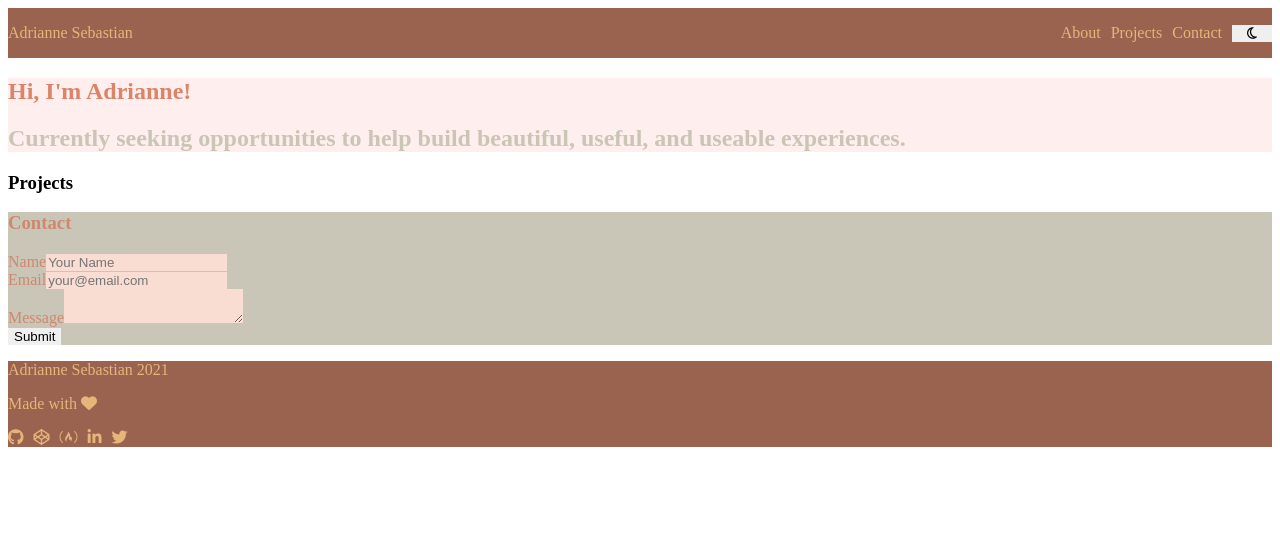
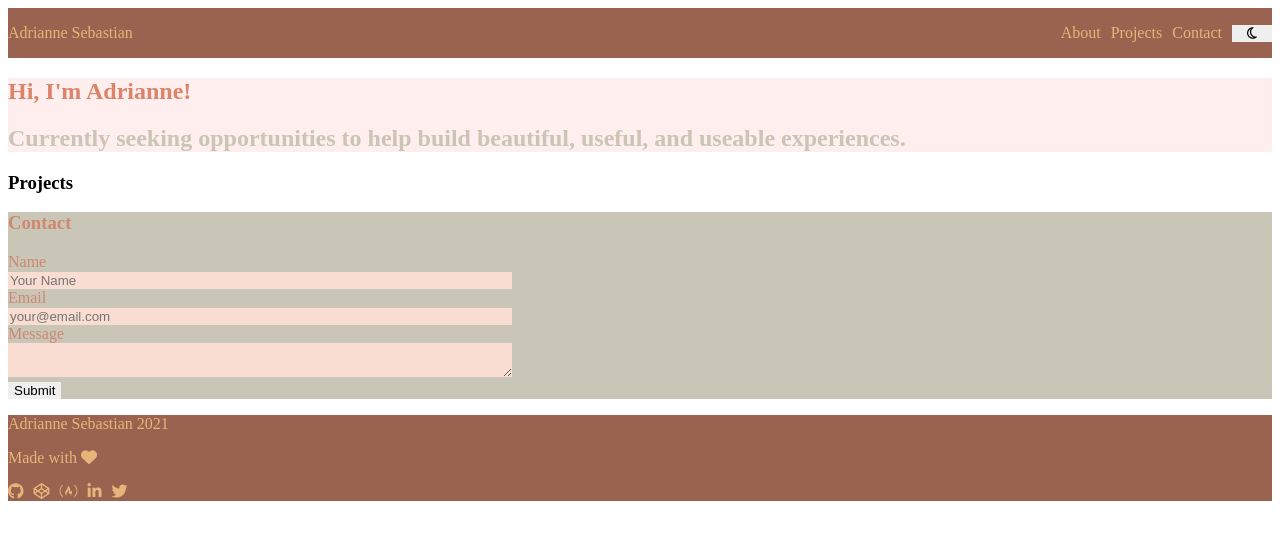
Before and after one commit to arcsbstn/arcsbstn.github.io, a React (Create React App) app: page / in a window 1280 px wide. Shown: the top 540 px of the page. Built offline with nearby package versions, Linux system fonts and the light colour scheme.

Commit message:
add textarea styling for readability

```diff
--- a/src/styles/Contact.scss
+++ b/src/styles/Contact.scss
@@ -2,6 +2,7 @@ input[type=text],
 input[type=email],
 textarea {
   border: none;
+  width: 100%;
 }
 
 button {
@@ -13,3 +14,9 @@ button {
     border: none;
   }
 }
+
+.row {
+  width: 95%;
+  max-width: 500px;
+  border-bottom: 5px;
+}
```
